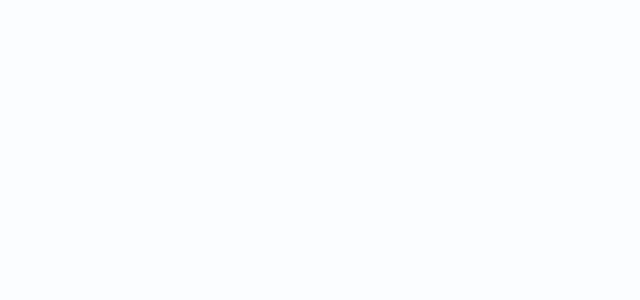
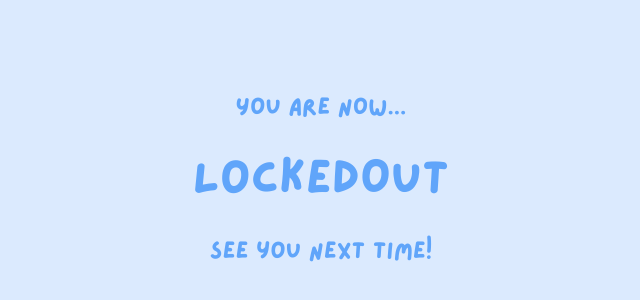
Before and after one commit to 33-Shikamaru/LockedIn, a React (Vite) app: page /exit in a window 1280 px wide. Before the commit this address had no page. Shown: the part 220-520 px from the top of the page, without its empty margins (319-959 px from the left). Built offline with nearby package versions, Linux system fonts and the light colour scheme.

Commit message:
added log out functoionality and simple log out screen

```diff
--- a/src/App.tsx
+++ b/src/App.tsx
@@ -1,8 +1,9 @@
 import {BrowserRouter as Router, Routes, Route } from 'react-router-dom'
 import './App.css'
 import Login from './components/Login.tsx'
-import Signup from './components/SignUp.tsx'
+import Signup from './components/Signup.tsx'
 import Home from './components/Home.tsx'
+import Exit from './components/Exit.tsx'
 
 function App() {
   return (
@@ -11,6 +12,7 @@ function App() {
         <Route path="/" element={<Login />} />
         <Route path="/signup" element={<Signup />} />
         <Route path="/home" element={<Home />} />
+        <Route path="/exit" element={<Exit />} />
       </Routes>
     </Router>
   );
--- /dev/null
+++ b/src/components/Exit.tsx
@@ -0,0 +1,17 @@
+import { useEffect } from "react";
+
+export default function Exit() {
+    return (
+        <div className="flex items-center justify-center bg-blue-100 dark:bg-[#345376] text-blue-400 dark:text-white h-screen w-screen">
+            <p className="text-xl text-center md:text-2xl">
+                You are now...
+                <br></br>
+                <br></br>
+                <span className="text-5xl">LockedOut</span>
+                <br></br>
+                <br></br>
+                See you next Time!
+            </p>
+        </div>
+    );
+}
--- a/src/components/Navbar.tsx
+++ b/src/components/Navbar.tsx
@@ -3,8 +3,12 @@ import CalendarMonthIcon from '@mui/icons-material/CalendarMonth';
 import StickyNote2Icon from '@mui/icons-material/StickyNote2';
 import SettingsIcon from '@mui/icons-material/Settings';
 import LogoutIcon from '@mui/icons-material/Logout';
+import { useNavigate } from 'react-router-dom'
 
 export default function Navbar() {
+    const navigate = useNavigate();
+    const handleLogOut = () => navigate('/exit');
+
     return(
         <ul className="flex items-center justify-center p-5 text-[#8EC2FF] dark:text-[#FBFDFF]">
             <li className="px-6">
@@ -22,7 +26,7 @@ export default function Navbar() {
             <li className="px-6">
                 <a href=""><SettingsIcon className='dark:text-blue-300'/>Settings</a>
             </li>
-            <li className="px-6">
+            <li className="px-6" onClick={(e) => {e.preventDefault(); if(window.confirm('Are you sure you want to Log Out?')){handleLogOut()};}}>
                 <a href=""><LogoutIcon className='dark:text-blue-300' sx={{ fontSize: '26px' }}/>Log out</a>
             </li>
         </ul>
```
